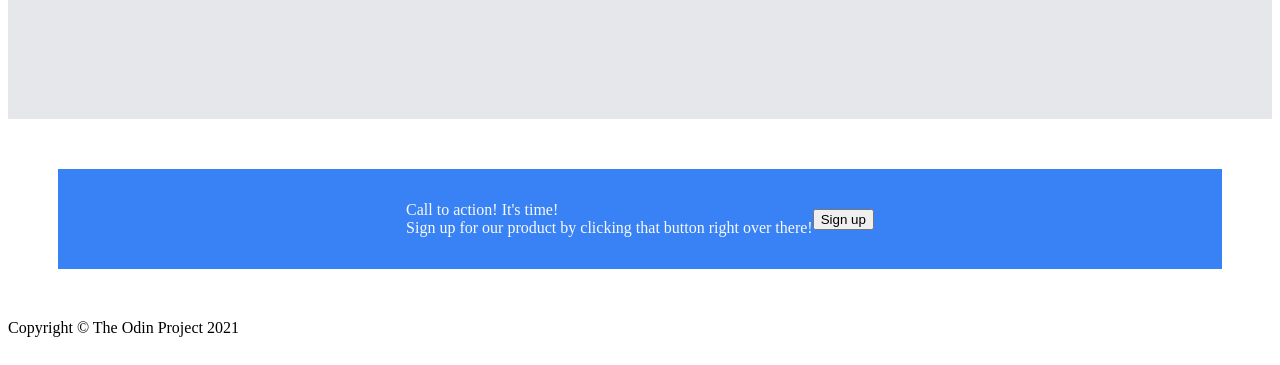
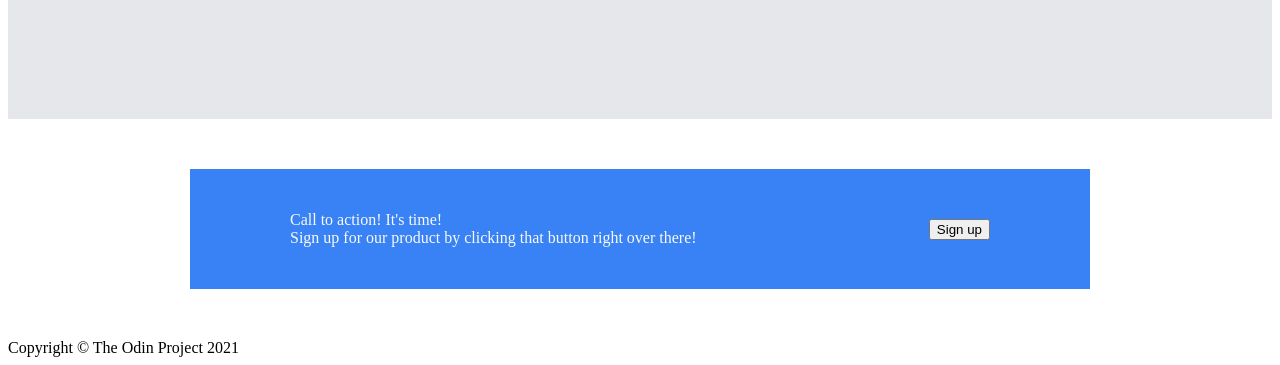
Before and after one commit to Coopjd/landing-page, a plain HTML site: page index.html in a window 1280 px wide. Shown: the part 762-1127 px from the top of the page. Drawn offline with Linux system fonts and the light colour scheme.

Commit message:
Finish rough draft of column 4

```diff
--- a/style.css
+++ b/style.css
@@ -158,14 +158,19 @@ img {
 /* Start column 4 */
 
 .column4 {
+    display: flex;
     padding: 50px;
+    margin: auto;
+
 }
 
 .blue_box {
     display: flex;
-    justify-content: center;
-    background-color:#3882F6 ;
+    justify-content: space-between;
+    background-color:#3882F6;
     height: 100px;
+    width: 700px;
+    padding: 10px 100px 10px;
     align-items: center;
     color: #F9FAF8;
 }
```
